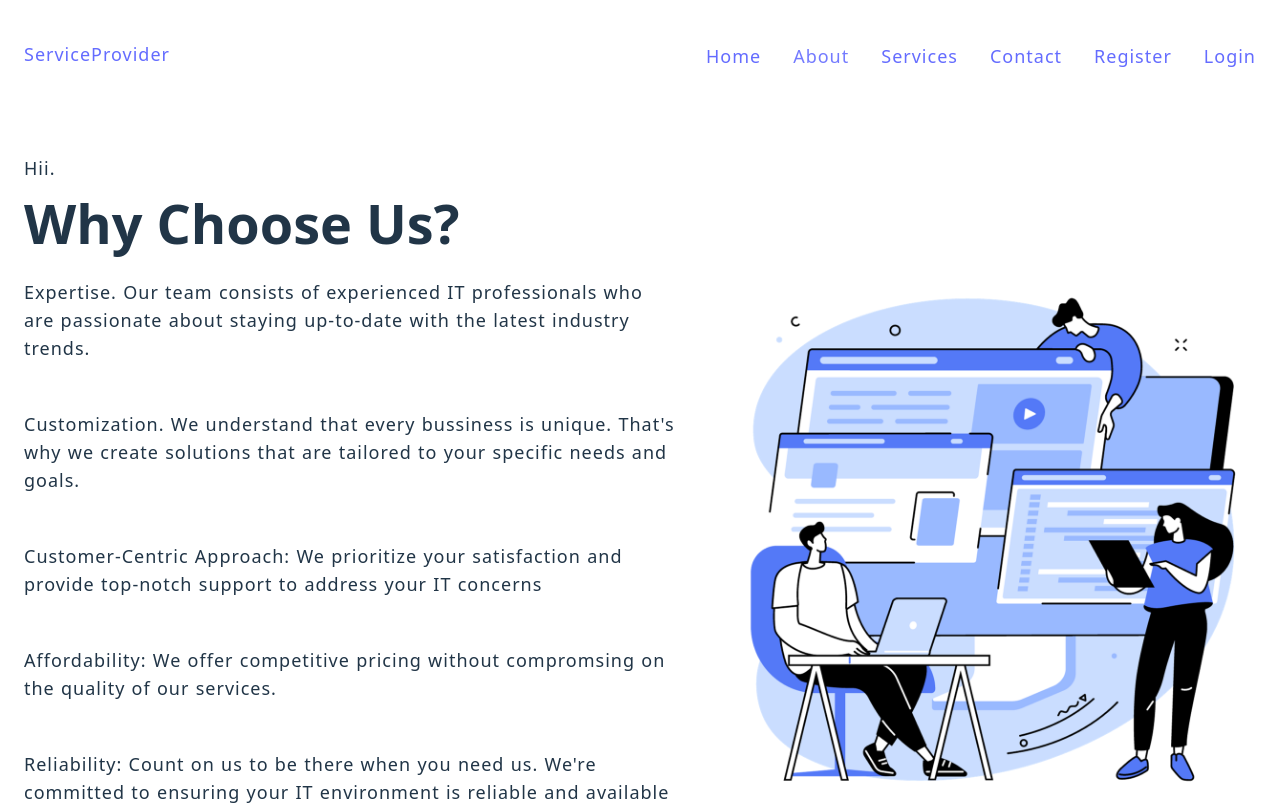
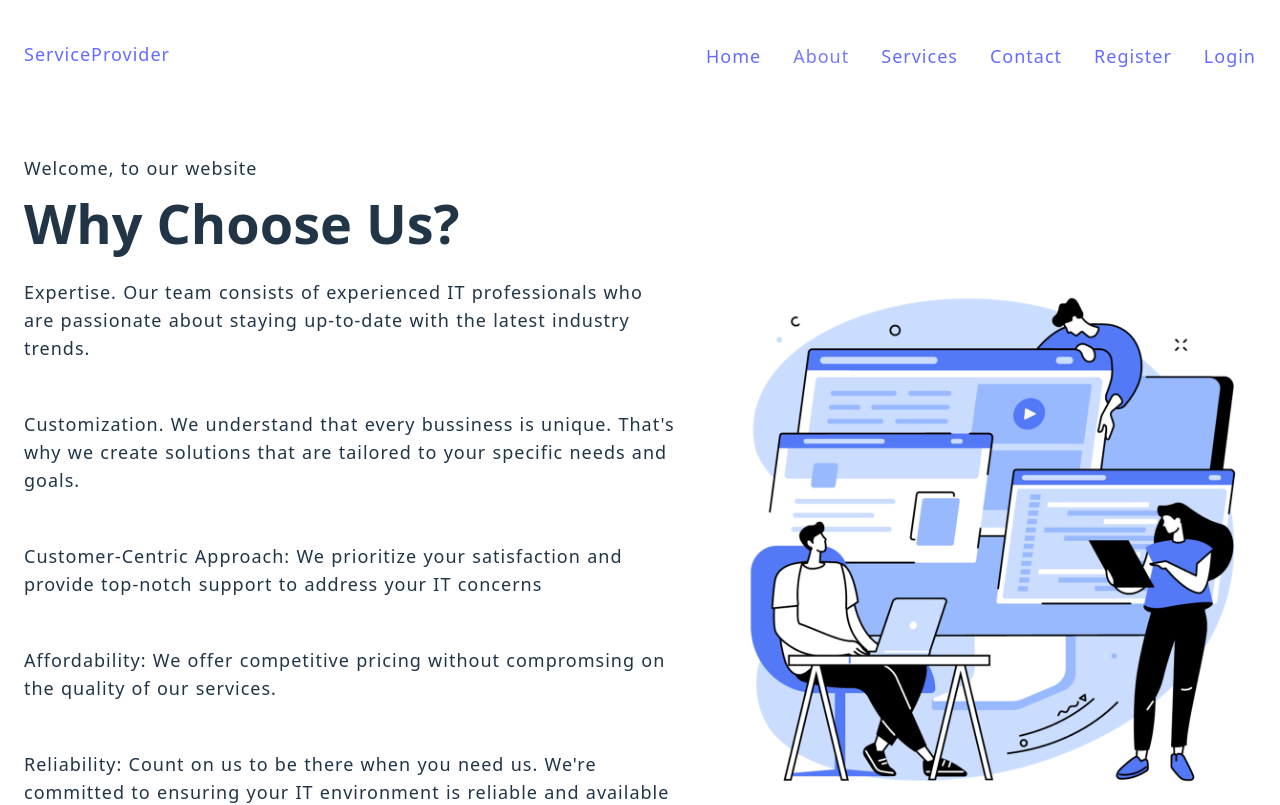
Before and after one commit to MuhammadFaizan144/MERN-Tutorial, a React (Vite) app in the folder client/: page /about in a window 1280 px wide. Shown: the top 805 px of the page. Built offline with nearby package versions, Linux system fonts and the light colour scheme; no server answers.

Commit message:
according to tutorial complete task of displaying username in home page in tutorial 31

```diff
--- a/client/src/pages/About.jsx
+++ b/client/src/pages/About.jsx
@@ -3,28 +3,14 @@ import Analytics from '../Components/Analytics'
 import { useState } from 'react'
 import { useAuth } from '../store/auth';
 const About = () => {
-  const[about,setAbout]=useState({
-      username:"",
-      email:"",
-      message:"",
-    });
-  const [userData, setUserData] = useState(true)
-    const {user}=useAuth()
-
-    if(userData && user){
-      setAbout({
-        username:user.username,
-      })
-
-      setUserData(false)
-    }
+  const {user}=useAuth()
   return (
     <>
     <main>
         <section className="section-hero">
           <div className="container grid grid-two-cols">
             <div className="hero-content">
-              <p>Hii. {user.username}</p>
+              <p>Welcome, {user?`${user.username} to our website`:`to our website`}</p>
               <h1>Why Choose Us?</h1>
               <p>
                 Expertise. Our team consists of experienced IT professionals who are passionate about staying up-to-date with the latest industry trends.
```
